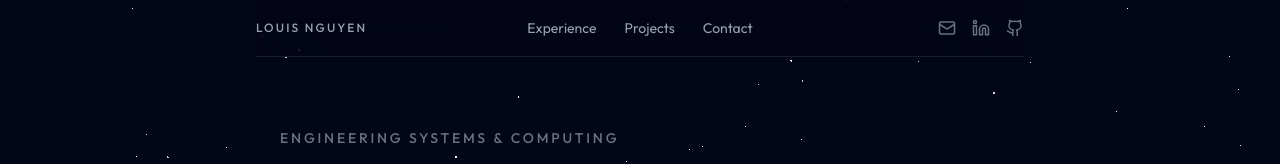
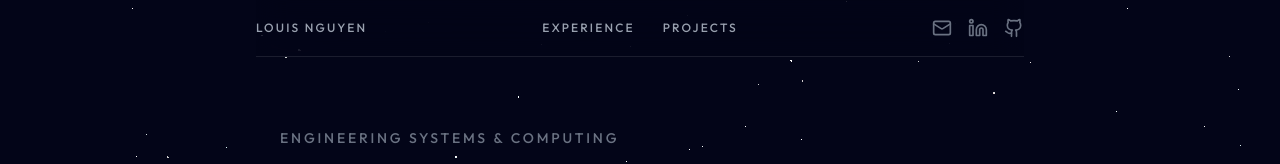
Before and after one commit to louisnguyenn/Louis-Personal-Portfolio, a React (Vite) app: page / in a window 1280 px wide. Shown: the top 164 px of the page. Built offline with nearby package versions, Linux system fonts and the light colour scheme.

Commit message:
change font for navbar links

```diff
--- a/src/components/Navbar.jsx
+++ b/src/components/Navbar.jsx
@@ -5,25 +5,25 @@ export const Navbar = ({ menuOpen, setMenuOpen }) => {
   const closeMenu = () => setMenuOpen(false);
 
   const navLinks = [
-    { href: '#experience', label: 'Experience' },
-    { href: '#projects', label: 'Projects' },
-    { href: '#contact', label: 'Contact' },
+    { href: '#experience', label: 'EXPERIENCE' },
+    { href: '#projects', label: 'PROJECTS' },
+    // { href: '#contact', label: 'CONTACT' },
   ];
 
   const socialLinks = [
     {
       href: 'mailto:lnguye25@uoguelph.ca',
-      icon: <Mail size={18} />,
+      icon: <Mail size={20} />,
       label: 'Email',
     },
     {
       href: 'https://www.linkedin.com/in/louisnguyenn/',
-      icon: <Linkedin size={18} />,
+      icon: <Linkedin size={20} />,
       label: 'LinkedIn',
     },
     {
       href: 'https://github.com/louisnguyenn',
-      icon: <Github size={18} />,
+      icon: <Github size={20} />,
       label: 'GitHub',
     },
   ];
@@ -72,7 +72,7 @@ export const Navbar = ({ menuOpen, setMenuOpen }) => {
                 <a
                   key={href}
                   href={href}
-                  className="text-sm text-gray-400 transition-colors duration-300 hover:text-white"
+                  className="text-xs font-medium tracking-[0.18em] text-gray-400 transition-colors duration-300 hover:text-white"
                 >
                   {label}
                 </a>
```
